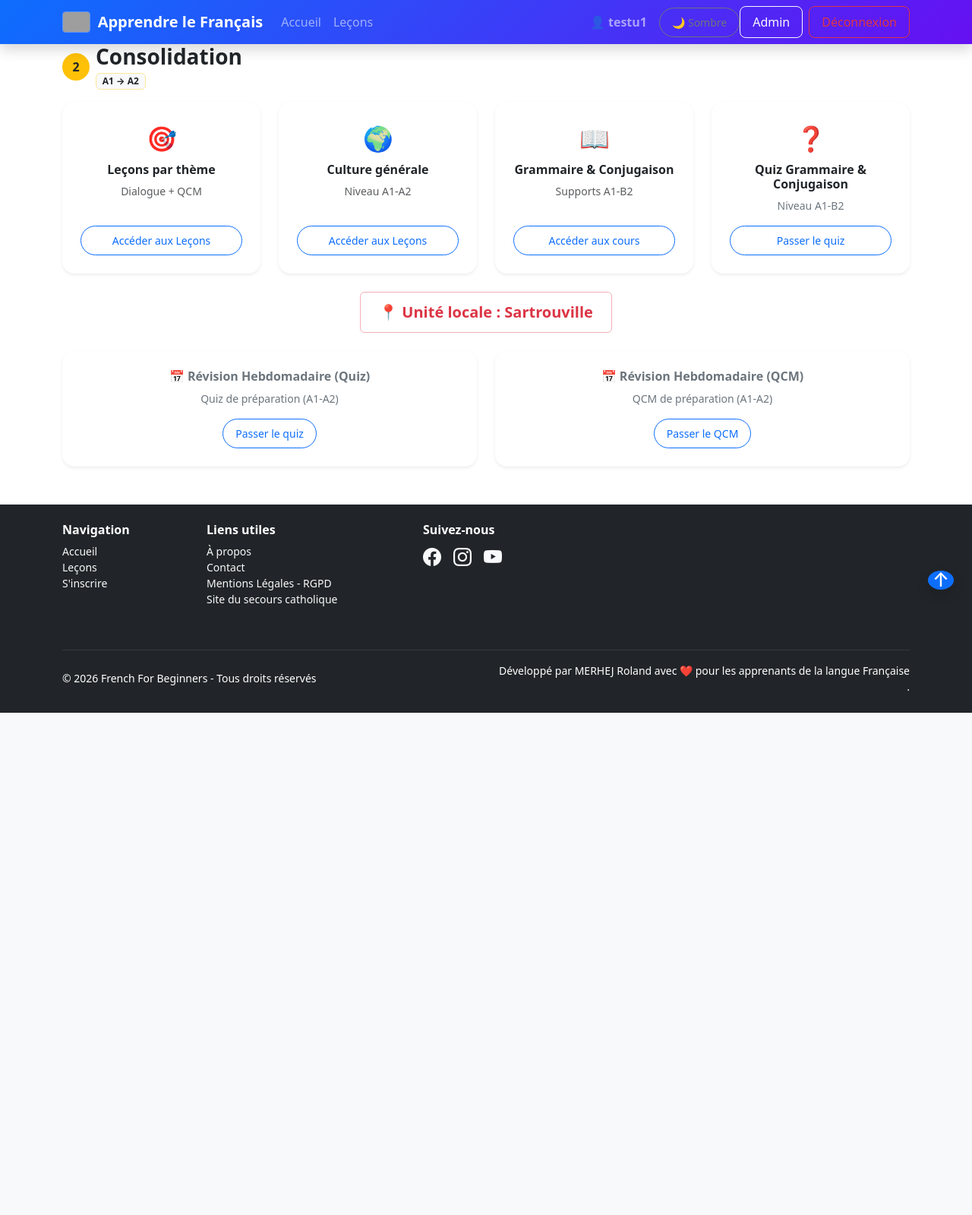
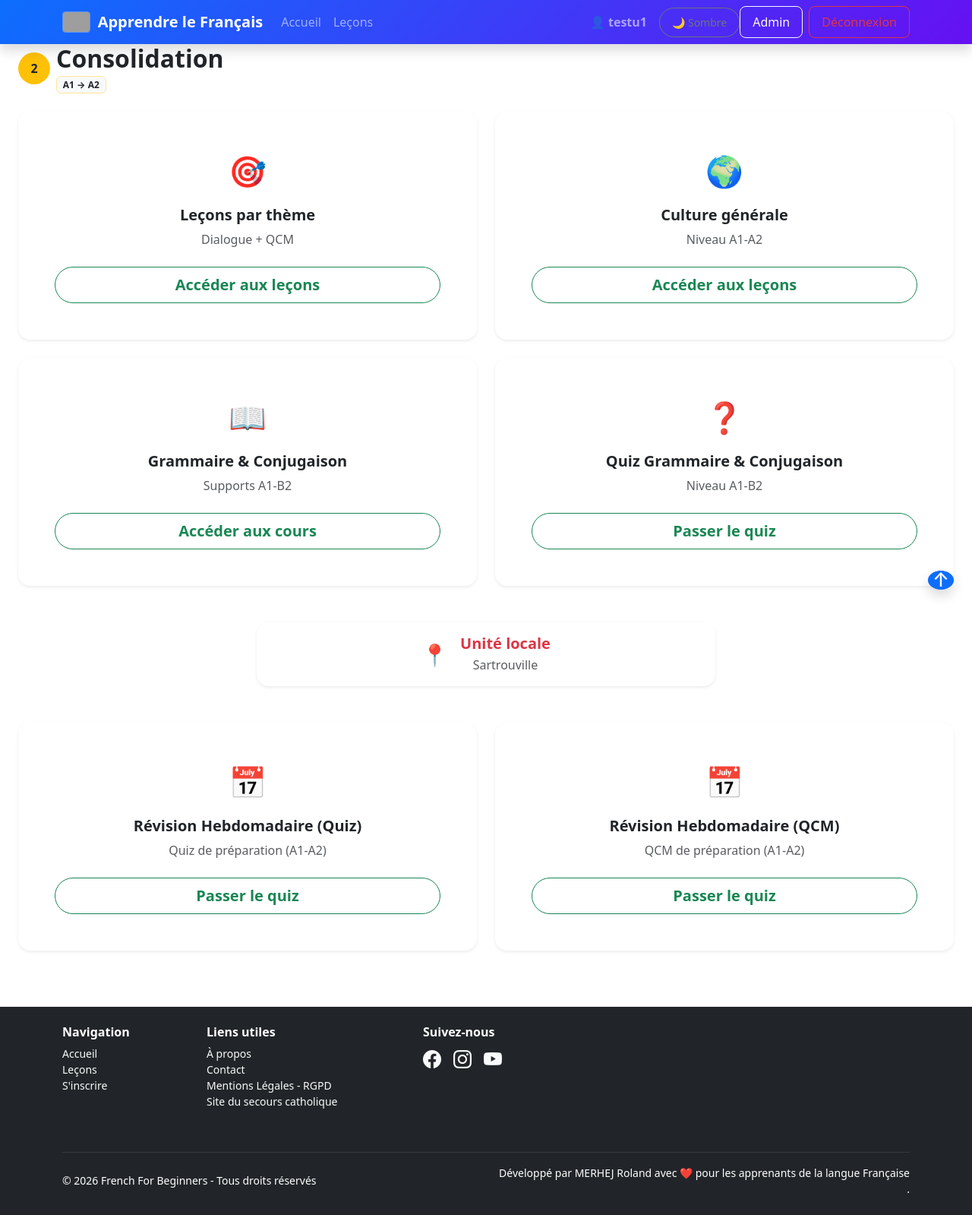
Before and after one commit to Rmerhej/french-for-beginners, a Spring Boot app: page /niveauConsolidation in a window 1280 px wide. Shown: the whole page at 76% size. Before the commit the page ends 938 px from the top, so only its background shows below. Run offline with Spring Boot 4, Linux system fonts and the light colour scheme; a user stored in the database is signed in; data that the repository does not hold is empty; some of the project's set-up classes (security, data sources, template engines, error pages and the like) are left out, and stand-ins take their place; some libraries are stand-ins or nearby versions; grey boxes are pictures that could not be loaded.

Commit message:
harmonisation de la mise en page pour les 3 niveaux pour renforcer l'identité visuelle

```diff
--- a/src/main/resources/templates/niveauApprofondissement.html
+++ b/src/main/resources/templates/niveauApprofondissement.html
@@ -10,7 +10,7 @@
 
 <div th:replace="~{fragments/navbar :: navbar}"></div>
 
-<main id="main-content" class="container">
+<main id="main-content"  class="container-fluid px-3 px-md-4">
 
 
     <div class="d-flex align-items-center mb-3">
--- a/src/main/resources/templates/niveauConsolidation.html
+++ b/src/main/resources/templates/niveauConsolidation.html
@@ -4,84 +4,208 @@
     <title>Niveau consolidation</title>
 </head>
 <body>
-<a href="#main-content" class="skip-link position-absolute bg-primary text-white p-2">
+<a href="#main-content"
+   class="skip-link position-absolute bg-primary text-white p-2">
     Aller au contenu principal
 </a>
 
 <div th:replace="~{fragments/navbar :: navbar}"></div>
 
-<main id="main-content" class="container">
+<main id="main-content" class="container-fluid px-3 px-md-4">
 
+    <!-- En-tête du niveau -->
+    <div class="d-flex align-items-center mb-4">
+        <span class="badge bg-warning text-dark rounded-circle me-2
+                     d-flex align-items-center justify-content-center fw-bold"
+              style="width: 42px; height: 42px; font-size: 1rem;">
+            2
+        </span>
 
-    <div class="d-flex align-items-center mb-3">
-        <span class="badge bg-warning text-dark rounded-circle p-2 fs-6 me-2 d-flex align-items-center justify-content-center fw-bold"
-              style="width: 36px; height: 36px;">2</span>
         <div>
-            <h3 class="mb-0 fw-bold">Consolidation</h3>
-            <span class="badge bg-light text-dark border border-warning-subtle mt-1">A1 → A2</span>
+            <h2 class="mb-0 fw-bold">Consolidation</h2>
+            <span class="badge bg-light text-dark border border-warning-subtle mt-1">
+                A1 → A2
+            </span>
         </div>
     </div>
-    <!-- Grille épurée des accès rapides principaux -->
 
+    <!-- Cartes principales : 2 colonnes -->
     <div class="row g-4 mb-4">
 
         <!-- Leçons par thème -->
-        <div class="col-md-6 col-lg-3">
-            <div class="card h-100 border-0 shadow-sm text-center"
-                 style="border-radius: 16px; transition: transform 0.3s ease;">
-                <div class="card-body d-flex flex-column align-items-center p-4">
-                    <div class="fs-2 mb-2">🎯</div>
-                    <h5 class="card-title fw-bold fs-6">Leçons par thème</h5>
-                    <p class="text-muted small mb-3">Dialogue + QCM</p>
-                    <a th:href="@{/themes}" class="btn btn-outline-primary btn-sm mt-auto rounded-pill w-100">
-                        Accéder aux Leçons
+        <div class="col-12 col-md-6">
+            <div class="card h-100 border-0 shadow-sm rounded-4">
+                <div class="card-body d-flex flex-column align-items-center
+                            justify-content-center text-center p-4 p-lg-5">
+
+                    <div class="fs-1 mb-3" aria-hidden="true">🎯</div>
+
+                    <h5 class="card-title fw-bold">
+                        Leçons par thème
+                    </h5>
+
+                    <p class="text-muted mb-4">
+                        Dialogue + QCM
+                    </p>
+
+                    <a th:href="@{/themes}"
+                       class="btn btn-outline-success btn-lg rounded-pill
+                              fw-bold w-100 mt-auto">
+                        Accéder aux leçons
                     </a>
                 </div>
             </div>
         </div>
 
+        <!-- Culture générale -->
+        <div class="col-12 col-md-6">
+            <div class="card h-100 border-0 shadow-sm rounded-4">
+                <div class="card-body d-flex flex-column align-items-center
+                            justify-content-center text-center p-4 p-lg-5">
 
-        <!-- Culture générale -->
-        <div class="col-md-6 col-lg-3">
-            <div class="card h-100 border-0 shadow-sm text-center"
-                 style="border-radius: 16px; transition: transform 0.3s ease;">
-                <div class="card-body d-flex flex-column align-items-center p-4">
-                    <div class="fs-2 mb-2">🌍</div>
-                    <h5 class="card-title fw-bold fs-6">Culture générale</h5>
-                    <p class="text-muted small mb-3">Niveau A1-A2</p>
-                    <a th:href="@{/cultureFrancaise}" class="btn btn-outline-primary btn-sm mt-auto rounded-pill w-100">
-                        Accéder aux Leçons
+                    <div class="fs-1 mb-3" aria-hidden="true">🌍</div>
+
+                    <h5 class="card-title fw-bold">
+                        Culture générale
+                    </h5>
+
+                    <p class="text-muted mb-4">
+                        Niveau A1-A2
+                    </p>
+
+                    <a th:href="@{/cultureFrancaise}"
+                       class="btn btn-outline-success btn-lg rounded-pill
+                              fw-bold w-100 mt-auto">
+                        Accéder aux leçons
                     </a>
                 </div>
             </div>
         </div>
 
-        <!-- Grammaire -->
-        <div class="col-md-6 col-lg-3">
-            <div class="card h-100 border-0 shadow-sm text-center"
-                 style="border-radius: 16px; transition: transform 0.3s ease;">
-                <div class="card-body d-flex flex-column align-items-center p-4">
-                    <div class="fs-2 mb-2">📖</div>
-                    <h5 class="card-title fw-bold fs-6">Grammaire & Conjugaison</h5>
-                    <p class="text-muted small mb-3">Supports A1-B2</p>
+        <!-- Grammaire et conjugaison -->
+        <div class="col-12 col-md-6">
+            <div class="card h-100 border-0 shadow-sm rounded-4">
+                <div class="card-body d-flex flex-column align-items-center
+                            justify-content-center text-center p-4 p-lg-5">
+
+                    <div class="fs-1 mb-3" aria-hidden="true">📖</div>
+
+                    <h5 class="card-title fw-bold">
+                        Grammaire &amp; Conjugaison
+                    </h5>
+
+                    <p class="text-muted mb-4">
+                        Supports A1-B2
+                    </p>
+
                     <a th:href="@{/supports-de-cours}"
-                       class="btn btn-outline-primary btn-sm mt-auto rounded-pill w-100">
+                       class="btn btn-outline-success btn-lg rounded-pill
+                              fw-bold w-100 mt-auto">
                         Accéder aux cours
                     </a>
                 </div>
             </div>
         </div>
 
-        <!-- Quiz sur la grammaire -->
-        <div class="col-md-6 col-lg-3">
-            <div class="card h-100 border-0 shadow-sm text-center"
-                 style="border-radius: 16px; transition: transform 0.3s ease;">
-                <div class="card-body d-flex flex-column align-items-center p-4">
-                    <div class="fs-2 mb-2">❓</div>
-                    <h5 class="card-title fw-bold fs-6">Quiz Grammaire & Conjugaison</h5>
-                    <p class="text-secondary small mb-3">Niveau A1-B2</p>
+        <!-- Quiz de grammaire -->
+        <div class="col-12 col-md-6">
+            <div class="card h-100 border-0 shadow-sm rounded-4">
+                <div class="card-body d-flex flex-column align-items-center
+                            justify-content-center text-center p-4 p-lg-5">
+
+                    <div class="fs-1 mb-3" aria-hidden="true">❓</div>
+
+                    <h5 class="card-title fw-bold">
+                        Quiz Grammaire &amp; Conjugaison
+                    </h5>
+
+                    <p class="text-muted mb-4">
+                        Niveau A1-B2
+                    </p>
+
                     <a th:href="@{/quizzesSurLaGrammaire}"
-                       class="btn btn-outline-primary btn-sm mt-auto rounded-pill w-100">
+                       class="btn btn-outline-success btn-lg rounded-pill
+                              fw-bold w-100 mt-auto">
+                        Passer le quiz
+                    </a>
+                </div>
+            </div>
+        </div>
+
+    </div>
+
+
+
+    <!-- Unité locale -->
+    <div class="row justify-content-center my-4 my-lg-5">
+        <div class="col-12 col-md-6">
+            <div class="card h-100 border-0 shadow-sm rounded-4">
+                <div class="card-body d-flex align-items-center
+                        justify-content-center text-center p-3">
+
+                    <span class="fs-3 me-3" aria-hidden="true">📍</span>
+
+                    <div>
+                        <h5 class="card-title fw-bold text-danger mb-1">
+                            Unité locale
+                        </h5>
+                        <p class="text-muted mb-0">
+                            Sartrouville
+                        </p>
+                    </div>
+
+                </div>
+            </div>
+        </div>
+    </div>
+
+    <!-- Révisions hebdomadaires -->
+    <div class="row g-4 mb-4">
+
+        <!-- Révision Quiz -->
+        <div class="col-12 col-md-6">
+            <div class="card h-100 border-0 shadow-sm rounded-4">
+                <div class="card-body d-flex flex-column align-items-center
+                            justify-content-center text-center p-4 p-lg-5">
+
+                    <div class="fs-1 mb-3" aria-hidden="true">📅</div>
+
+                    <h5 class="card-title fw-bold">
+                        Révision Hebdomadaire (Quiz)
+                    </h5>
+
+                    <p class="text-muted mb-4">
+                        Quiz de préparation (A1-A2)
+                    </p>
+
+                    <a th:href="@{/preparation-quiz-index}"
+                       class="btn btn-outline-success btn-lg rounded-pill
+                              fw-bold w-100 mt-auto">
+                        Passer le quiz
+                    </a>
+                </div>
+            </div>
+        </div>
+
+        <!-- Révision QCM -->
+        <div class="col-12 col-md-6">
+            <div class="card h-100 border-0 shadow-sm rounded-4">
+                <div class="card-body d-flex flex-column align-items-center
+                            justify-content-center text-center p-4 p-lg-5">
+
+                    <div class="fs-1 mb-3" aria-hidden="true">📅</div>
+
+                    <h5 class="card-title fw-bold">
+                        Révision Hebdomadaire (QCM)
+                    </h5>
+
+                    <p class="text-muted mb-4">
+                        QCM de préparation (A1-A2)
+                    </p>
+
+                    <a th:href="@{/preparation-list-index}"
+                       class="btn btn-outline-success btn-lg rounded-pill
+                              fw-bold w-100 mt-auto">
                         Passer le quiz
                     </a>
                 </div>
@@ -91,42 +215,11 @@
 
     </div>
 
+</main>
 
-    <div class="text-center my-4">
-      <span class="badge text-danger border border-danger-subtle px-4 py-3 fw-semibold fs-5">
-    📍 Unité locale : Sartrouville
-</span>
-    </div>
-
-    <!-- Section révisions hebdomadaires regroupée -->
-    <div class="row g-4">
-        <div class="col-md-6">
-            <div class="card h-100 border-0 shadow-sm text-center" style="border-radius: 16px;">
-                <div class="card-body d-flex flex-column align-items-center p-4">
-                    <h5 class="card-title text-secondary fw-bold fs-6">📅 Révision Hebdomadaire (Quiz)</h5>
-                    <p class="text-secondary small mb-3">Quiz de préparation (A1-A2)</p>
-                    <a th:href="@{/preparation-quiz-index}" class="btn btn-outline-primary btn-sm mt-auto rounded-pill">
-                        Passer le quiz
-                    </a>
-                </div>
-            </div>
-        </div>
-
-        <div class="col-md-6">
-            <div class="card h-100 border-0 shadow-sm text-center" style="border-radius: 16px;">
-                <div class="card-body d-flex flex-column align-items-center p-4">
-                    <h5 class="card-title text-secondary fw-bold fs-6">📅 Révision Hebdomadaire (QCM)</h5>
-                    <p class="text-secondary small mb-3">QCM de préparation (A1-A2)</p>
-                    <a th:href="@{/preparation-list-index}" class="btn btn-outline-primary btn-sm mt-auto rounded-pill">
-                        Passer le QCM
-                    </a>
-                </div>
-            </div>
-        </div>
-    </div>
-</main>
 <div th:replace="~{fragments/footer :: footer}"></div>
 <div th:replace="~{fragments/back-to-top :: backToTop}"></div>
+
 <script src="https://cdn.jsdelivr.net/npm/bootstrap@5.3.3/dist/js/bootstrap.bundle.min.js"></script>
 </body>
 </html>
```
Also changed, not shown: src/main/resources/templates/niveauDebutant.html (+111 -131 lines).
